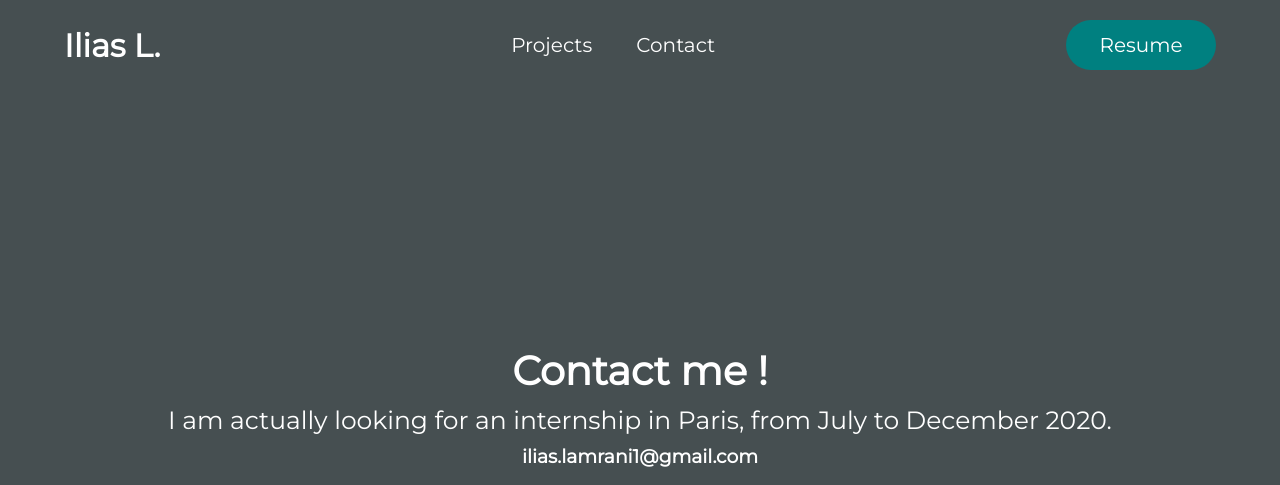
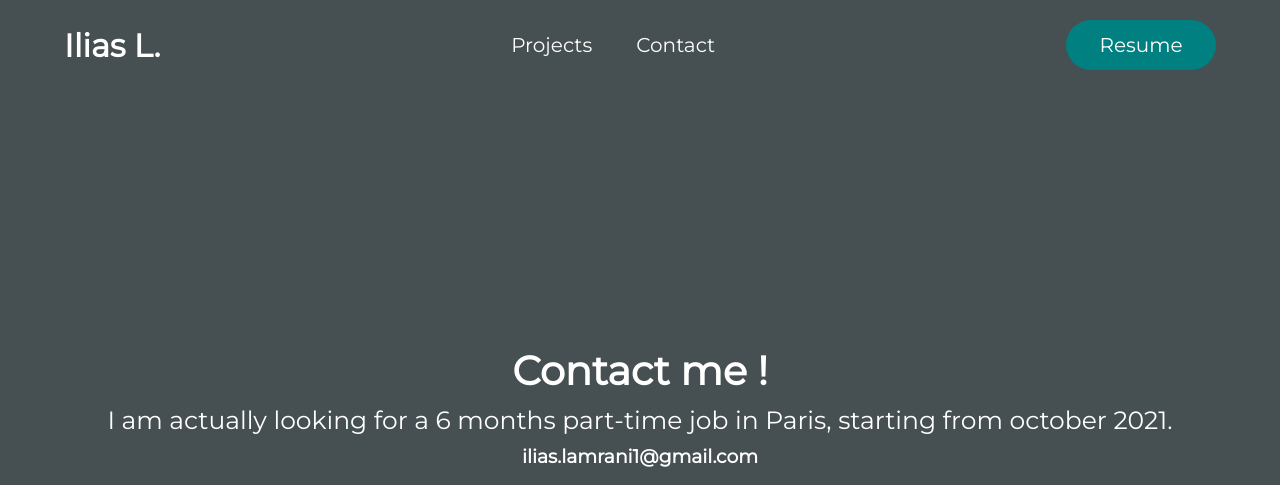
Before and after one commit to IliasLamrani/Shelyp.github.io, a plain HTML site: page contact/contact.html in a window 1280 px wide. Shown: the top 485 px of the page. Drawn offline with Linux system fonts and the light colour scheme.

Commit message:
Update contact.html

```diff
--- a/contact/contact.html
+++ b/contact/contact.html
@@ -21,7 +21,7 @@
 
     <div id = 'presentation'>
         <h2>Contact me !</h2>
-        <p>I am actually looking for an internship in Paris, from July to December 2020.</p>
+        <p>I am actually looking for a 6 months part-time job in Paris, starting from october 2021.</p>
         <h3>ilias.lamrani1@gmail.com</h3>
         <a href="https://www.linkedin.com/in/ilias-lamrani-0307a6197/" target="blank"><img src = '../icons/linkedin.svg'></a>
         <a href="https://github.com/Shelyp" target="blank"><img src = '../icons/github.svg'></a>
```
